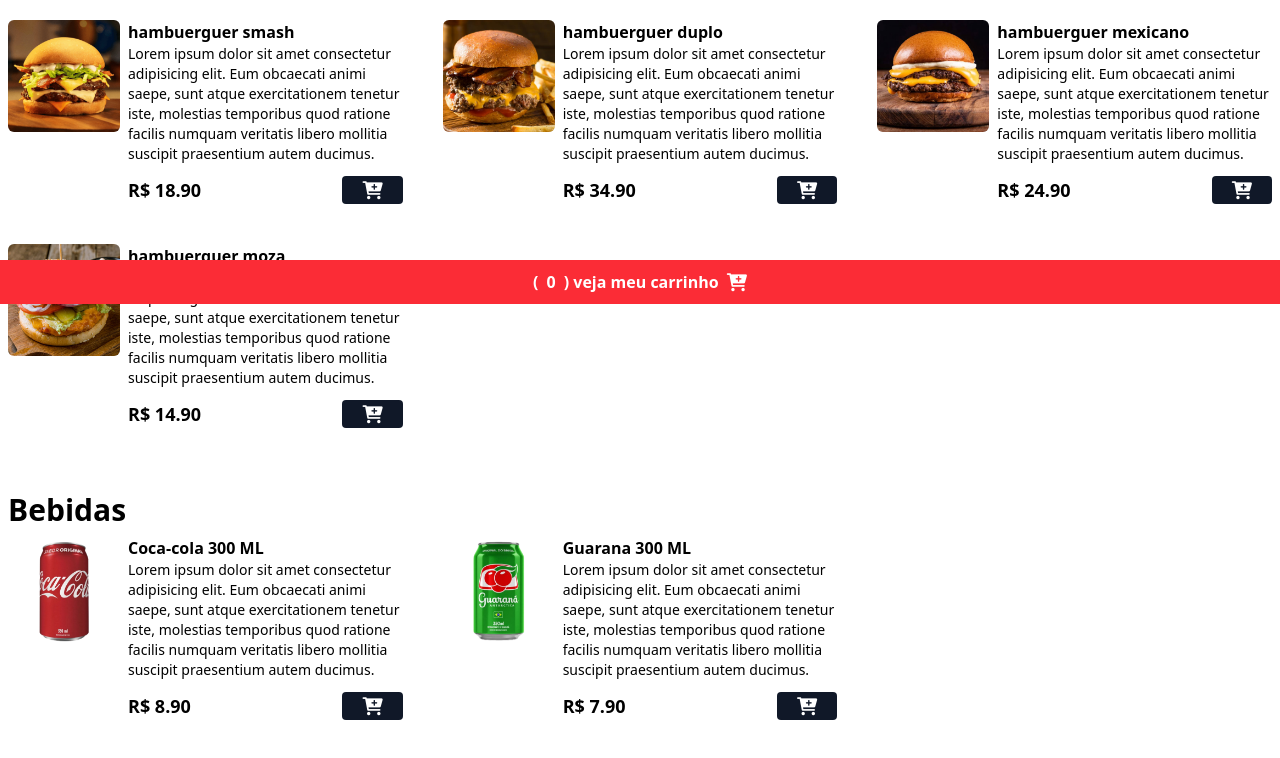
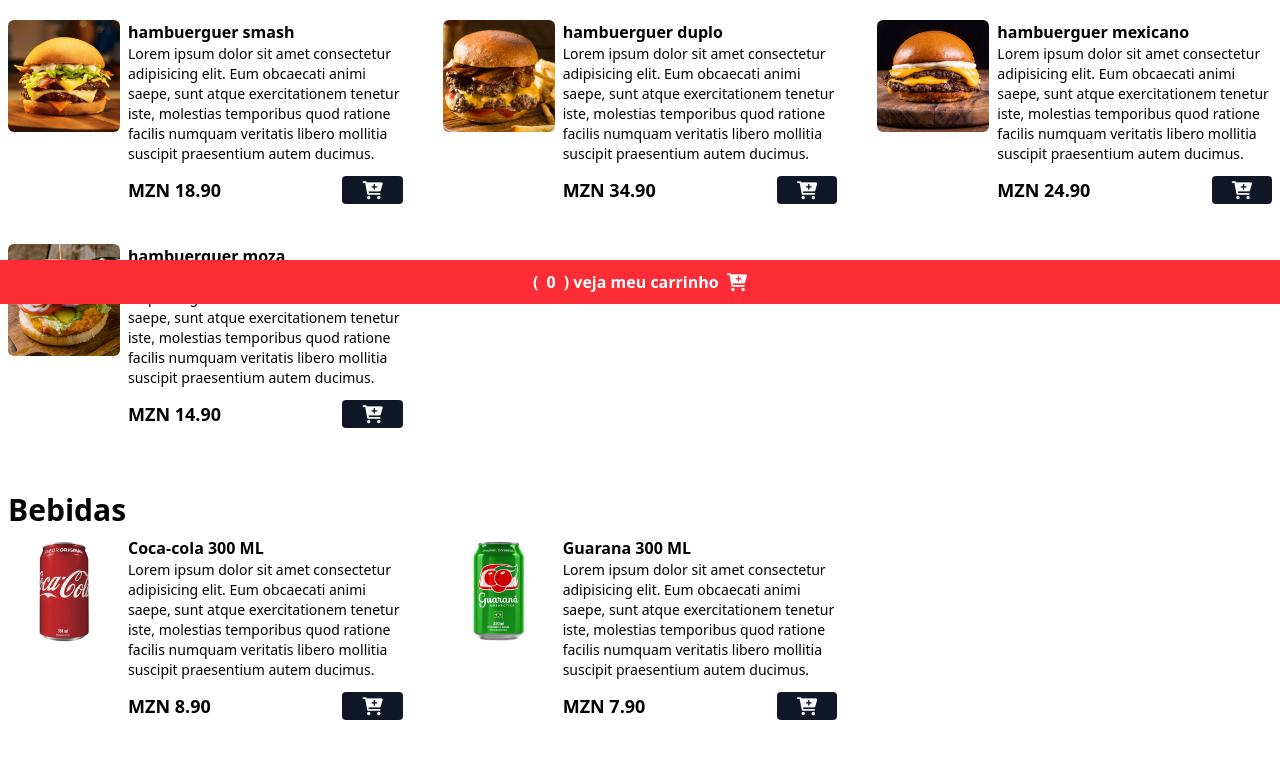
Before and after one commit to Faimo-M/ProjectoHamburgueria, a website: page index.html in a window 1280 px wide. Shown: the part 496-1254 px from the top of the page. Drawn offline with Linux system fonts and the light colour scheme.

Commit message:
foram alteradas as moedas exibidas

```diff
--- a/index.html
+++ b/index.html
@@ -40,7 +40,7 @@
       <p class="font-bold">hambuerguer smash</p>
       <p class="text-sm ">Lorem ipsum dolor sit amet consectetur adipisicing elit. Eum obcaecati animi saepe, sunt atque exercitationem tenetur iste, molestias temporibus quod ratione facilis numquam veritatis libero mollitia suscipit praesentium autem ducimus.</p>
       <div class="flex items-center gap-2 justify-between mt-3 ">
-        <p class="font-bold text-lg">R$ 18.90</p>
+        <p class="font-bold text-lg">MZN 18.90</p>
         <button class="bg-gray-900 px-5 rounded  add-to-cart-btn"
         data-name="hambuerguer smash"
         data-price="18.90">
@@ -59,7 +59,7 @@
       <p class="font-bold">hambuerguer duplo</p>
       <p class="text-sm ">Lorem ipsum dolor sit amet consectetur adipisicing elit. Eum obcaecati animi saepe, sunt atque exercitationem tenetur iste, molestias temporibus quod ratione facilis numquam veritatis libero mollitia suscipit praesentium autem ducimus.</p>
       <div class="flex items-center gap-2 justify-between mt-3 ">
-        <p class="font-bold text-lg">R$ 34.90</p>
+        <p class="font-bold text-lg">MZN 34.90</p>
         <button class="bg-gray-900 px-5 rounded  add-to-cart-btn"
         data-name="hambuerguer duplo"
         data-price="34.90">
@@ -78,7 +78,7 @@
       <p class="font-bold">hambuerguer mexicano</p>
       <p class="text-sm ">Lorem ipsum dolor sit amet consectetur adipisicing elit. Eum obcaecati animi saepe, sunt atque exercitationem tenetur iste, molestias temporibus quod ratione facilis numquam veritatis libero mollitia suscipit praesentium autem ducimus.</p>
       <div class="flex items-center gap-2 justify-between mt-3 ">
-        <p class="font-bold text-lg">R$ 24.90</p>
+        <p class="font-bold text-lg">MZN 24.90</p>
         <button class="bg-gray-900 px-5 rounded  add-to-cart-btn"
         data-name="hambuerguer mexicano"
         data-price="24.90">
@@ -98,7 +98,7 @@
       <p class="font-bold">hambuerguer moza</p>
       <p class="text-sm ">Lorem ipsum dolor sit amet consectetur adipisicing elit. Eum obcaecati animi saepe, sunt atque exercitationem tenetur iste, molestias temporibus quod ratione facilis numquam veritatis libero mollitia suscipit praesentium autem ducimus.</p>
       <div class="flex items-center gap-2 justify-between mt-3 ">
-        <p class="font-bold text-lg">R$ 14.90</p>
+        <p class="font-bold text-lg">MZN 14.90</p>
         <button class="bg-gray-900 px-5 rounded  add-to-cart-btn"
         data-name="hambuerguer moza"
         data-price="14.90">
@@ -126,7 +126,7 @@
       <p class="font-bold">Coca-cola 300 ML</p>
       <p class="text-sm ">Lorem ipsum dolor sit amet consectetur adipisicing elit. Eum obcaecati animi saepe, sunt atque exercitationem tenetur iste, molestias temporibus quod ratione facilis numquam veritatis libero mollitia suscipit praesentium autem ducimus.</p>
       <div class="flex items-center gap-2 justify-between mt-3 ">
-        <p class="font-bold text-lg">R$ 8.90</p>
+        <p class="font-bold text-lg">MZN 8.90</p>
         <button class="bg-gray-900 px-5 rounded  add-to-cart-btn"
         data-name="Coca-cola"
         data-price="8.90">
@@ -146,7 +146,7 @@
       <p class="font-bold">Guarana 300 ML</p>
       <p class="text-sm ">Lorem ipsum dolor sit amet consectetur adipisicing elit. Eum obcaecati animi saepe, sunt atque exercitationem tenetur iste, molestias temporibus quod ratione facilis numquam veritatis libero mollitia suscipit praesentium autem ducimus.</p>
       <div class="flex items-center gap-2 justify-between mt-3 ">
-        <p class="font-bold text-lg">R$ 7.90</p>
+        <p class="font-bold text-lg">MZN 7.90</p>
         <button class="bg-gray-900 px-5 rounded  add-to-cart-btn"
         data-name="Guarana"
         data-price="7.90">
```
